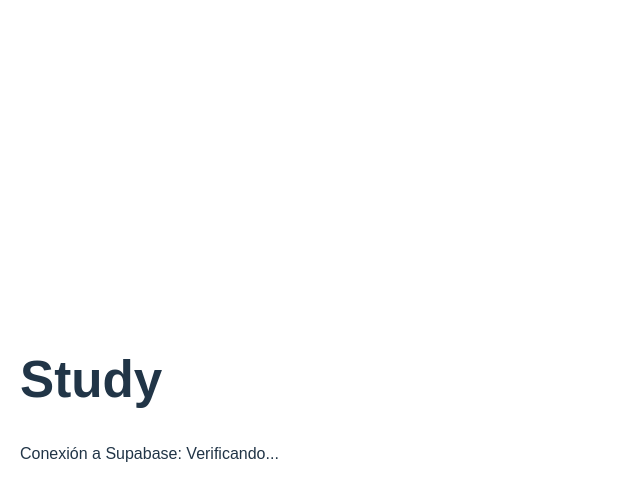
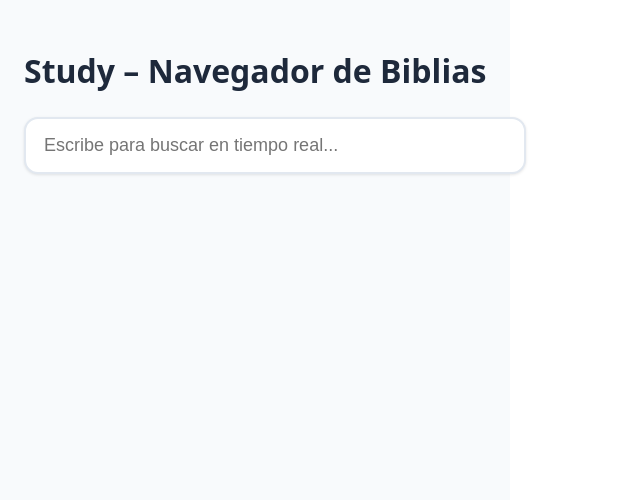
Before and after one commit to godiosstudy/study, a React (Vite) app: page / in a window 1280 px wide. Shown: the top 500 px of the page, without its empty margins (0-640 px from the left). Built offline with nearby package versions, Linux system fonts and the light colour scheme; no server answers; the database is empty.

Commit message:
feat: SearchBar completo con highlight y diseño profesional

```diff
--- a/src/App.jsx
+++ b/src/App.jsx
@@ -1,24 +1,7 @@
-import { supabase } from './services/supabase'
+import SearchBar from './components/SearchBar'
 
 function App() {
-  return (
-    <div style={{ padding: '20px', fontFamily: 'Arial' }}>
-      <h1>Study</h1>
-      <p>Conexión a Supabase: <span id="status">Verificando...</span></p>
-    </div>
-  )
+  return <SearchBar />
 }
 
-// Prueba de conexión
-supabase
-  .from('verses')
-  .select('*', { count: 'exact', head: true })
-  .then(({ error }) => {
-    const status = document.getElementById('status')
-    if (status) {
-      status.textContent = error ? 'Error' : 'Conectado!'
-      status.style.color = error ? 'red' : 'green'
-    }
-  })
-
 export default App
--- /dev/null
+++ b/src/components/SearchBar.jsx
@@ -0,0 +1,155 @@
+import { useLiveSearch } from '../hooks/useLiveSearch'
+
+export default function SearchBar() {
+  const { query, setQuery, results, loading } = useLiveSearch()
+
+  // Función para resaltar la palabra buscada
+  const highlightText = (text, query) => {
+    if (!query) return text
+    const regex = new RegExp(`(${query})`, 'gi')
+    return text.split(regex).map((part, i) =>
+      regex.test(part) ? (
+        <mark
+          key={i}
+          style={{
+            background: '#fef3c7',
+            padding: '0 3px',
+            borderRadius: '3px',
+            fontWeight: '600'
+          }}
+        >
+          {part}
+        </mark>
+      ) : (
+        part
+      )
+    )
+  }
+
+  return (
+    <div
+      style={{
+        padding: '32px 24px',
+        fontFamily: 'system-ui, -apple-system, sans-serif',
+        maxWidth: '800px',
+        margin: '0 auto',
+        background: '#f8fafc',
+        minHeight: '100vh'
+      }}
+    >
+      {/* Título */}
+      <h1
+        style={{
+          marginBottom: '28px',
+          color: '#1e293b',
+          fontSize: '2rem',
+          fontWeight: '700',
+          textAlign: 'center'
+        }}
+      >
+        Study – Navegador de Biblias
+      </h1>
+
+      {/* Input de búsqueda */}
+      <input
+        type="text"
+        value={query}
+        onChange={(e) => setQuery(e.target.value)}
+        placeholder="Escribe para buscar en tiempo real..."
+        style={{
+          width: '100%',
+          padding: '16px 18px',
+          fontSize: '18px',
+          borderRadius: '14px',
+          border: '2px solid #e2e8f0',
+          outline: 'none',
+          transition: 'all 0.2s ease',
+          boxShadow: '0 1px 3px rgba(0,0,0,0.1)'
+        }}
+        onFocus={(e) => {
+          e.target.style.borderColor = '#6366f1'
+          e.target.style.boxShadow = '0 0 0 3px rgba(99, 102, 241, 0.2)'
+        }}
+        onBlur={(e) => {
+          e.target.style.borderColor = '#e2e8f0'
+          e.target.style.boxShadow = '0 1px 3px rgba(0,0,0,0.1)'
+        }}
+      />
+
+      {/* Estado de carga */}
+      {loading && (
+        <p
+          style={{
+            margin: '20px 0',
+            color: '#64748b',
+            fontStyle: 'italic',
+            textAlign: 'center',
+            fontSize: '1rem'
+          }}
+        >
+          Buscando...
+        </p>
+      )}
+
+      {/* Resultados */}
+      <div style={{ marginTop: '24px', display: 'grid', gap: '16px' }}>
+        {results.length === 0 && query.length >= 2 && !loading && (
+          <p style={{ textAlign: 'center', color: '#94a3b8', fontStyle: 'italic' }}>
+            No se encontraron resultados.
+          </p>
+        )}
+
+        {results.map((v) => (
+          <div
+            key={v.id}
+            style={{
+              padding: '18px',
+              background: '#ffffff',
+              borderRadius: '12px',
+              border: '1px solid #e2e8f0',
+              boxShadow: '0 2px 6px rgba(0,0,0,0.05)',
+              transition: 'transform 0.1s ease',
+              cursor: 'pointer'
+            }}
+            onMouseEnter={(e) => (e.currentTarget.style.transform = 'translateY(-1px)')}
+            onMouseLeave={(e) => (e.currentTarget.style.transform = 'translateY(0)')}
+          >
+            {/* Referencia */}
+            <div
+              style={{
+                fontWeight: '600',
+                color: '#1e293b',
+                marginBottom: '6px',
+                fontSize: '1.1rem'
+              }}
+            >
+              {v.book} {v.chapter}:{v.verse}
+              <span
+                style={{
+                  fontWeight: 'normal',
+                  color: '#64748b',
+                  fontSize: '0.9em',
+                  marginLeft: '10px'
+                }}
+              >
+                ({v.version})
+              </span>
+            </div>
+
+            {/* Texto con highlight */}
+            <p
+              style={{
+                margin: 0,
+                color: '#334155',
+                lineHeight: '1.6',
+                fontSize: '1rem'
+              }}
+            >
+              {highlightText(v.text, query)}
+            </p>
+          </div>
+        ))}
+      </div>
+    </div>
+  )
+}
--- /dev/null
+++ b/src/hooks/useLiveSearch.js
@@ -0,0 +1,42 @@
+// src/hooks/useLiveSearch.js
+import { useState, useEffect } from 'react'
+import { supabase } from '../services/supabase'
+
+export function useLiveSearch() {
+  const [query, setQuery] = useState('')
+  const [results, setResults] = useState([])
+  const [loading, setLoading] = useState(false)
+
+  useEffect(() => {
+    if (query.length < 2) {
+      setResults([])
+      return
+    }
+
+    const timer = setTimeout(async () => {
+      setLoading(true)
+
+      try {
+        // Búsqueda parcial con ilike (insensible a mayúsculas)
+        const { data, error } = await supabase
+          .from('verses')
+          .select('id, book, chapter, verse, text, version')
+          .ilike('text', `%${query}%`)  // ← Aquí está la clave
+          .limit(15)
+
+        if (error) throw error
+
+        setResults(data || [])
+      } catch (err) {
+        console.error('Error en búsqueda:', err)
+        setResults([])
+      } finally {
+        setLoading(false)
+      }
+    }, 300)
+
+    return () => clearTimeout(timer)
+  }, [query])
+
+  return { query, setQuery, results, loading }
+}
```
